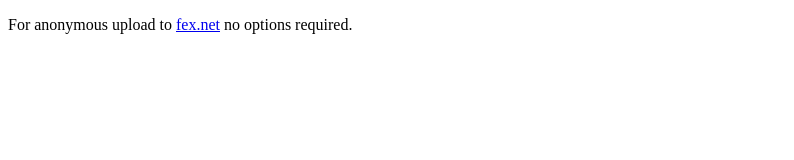
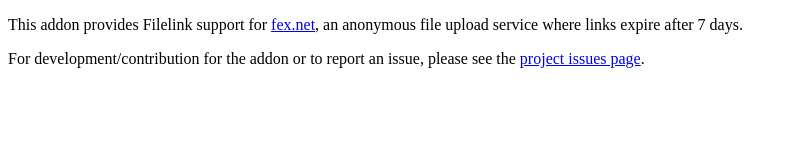
Before and after one commit to alex-dna-tech/fex-net-filelink, a browser extension: page management.html in a window 1280 px wide. Shown: the whole page, without its empty margins (0-794 px from the left). Drawn offline with Linux system fonts and the light colour scheme.

Commit message:
🦺fix(*): review

```diff
--- a/management.html
+++ b/management.html
@@ -8,8 +8,14 @@
 
   <body>
     <p>
-      For anonymous upload to <a href="https://fex.net/">fex.net</a> no options
-      required.
+      This addon provides Filelink support for <a href="https://fex.net/">fex.net</a>, an anonymous file upload service where links expire after 7 days.
+    </p>
+    <p>
+      For development/contribution for the addon or to report an issue, please
+      see the
+      <a href="https://github.com/alex-dna-tech/fex-net-filelink/issues"
+        >project issues page</a
+      >.
     </p>
   </body>
 </html>
```
Also changed, not shown: README.md, manifest.json.
